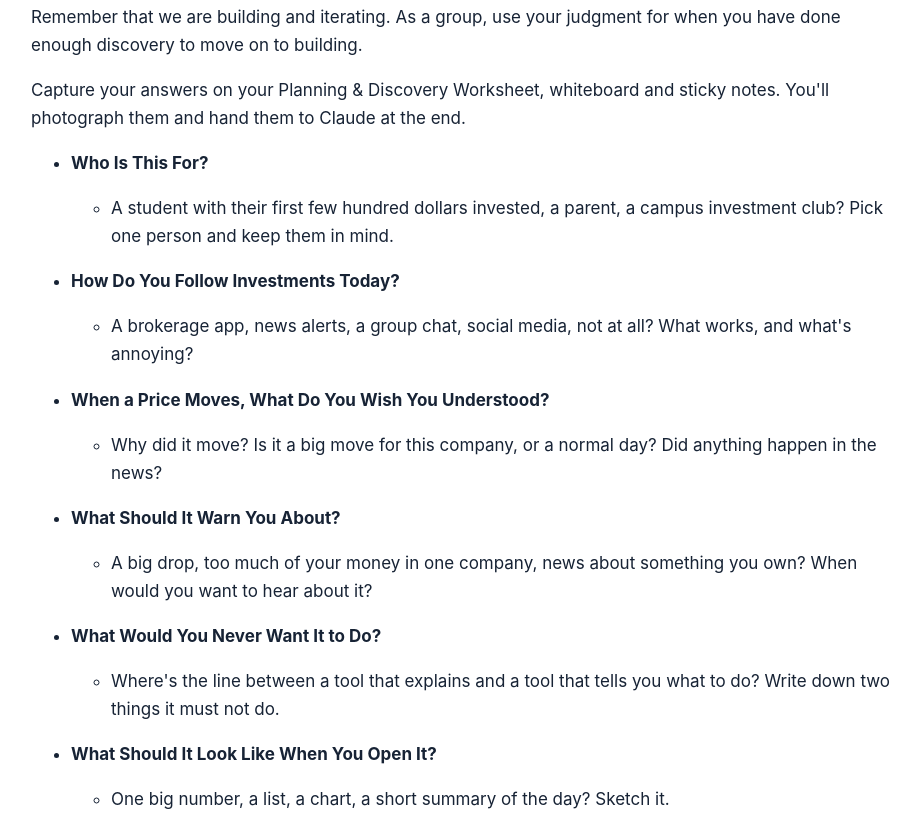
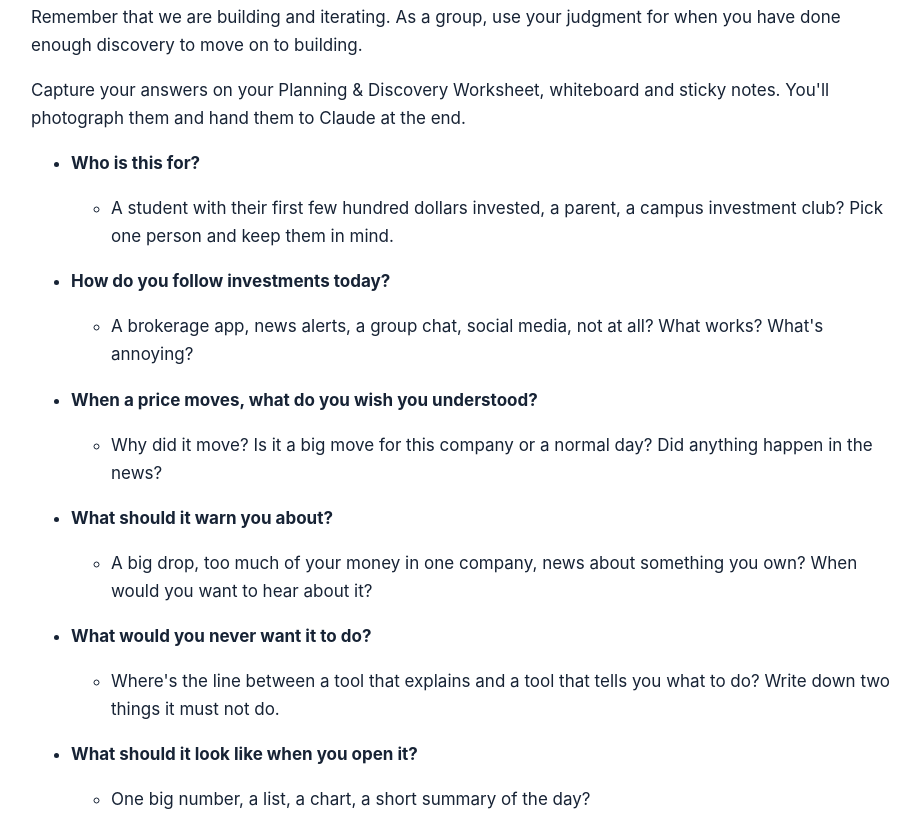
Before and after one commit to gcodekhanna1/2026-11-enas-agentic-lab, a plain HTML site: page Lab_02_Guide_Portfolio_Tracker.html in a window 1280 px wide. Shown: the part 736-1560 px from the top of the page, without its empty margins (173-1093 px from the left). Drawn offline with Linux system fonts and the light colour scheme.

Commit message:
Labs 01 and 02: brainstorm questions exactly as on Kathy's worksheet
Sentence case and Kathy's exact wording, including DO in capitals; "Sketch it" dropped since the worksheet has a sketch page.

```diff
--- a/Lab_02_Guide_Portfolio_Tracker.html
+++ b/Lab_02_Guide_Portfolio_Tracker.html
@@ -45,34 +45,34 @@ table.path{border-collapse:collapse;width:100%}table.path th,table.path td{borde
 <p>Remember that we are building and iterating. As a group, use your judgment for when you have done enough discovery to move on to building.</p>
 <p>Capture your answers on your Planning &amp; Discovery Worksheet, whiteboard and sticky notes. You'll photograph them and hand them to Claude at the end.</p>
 <ul>
-<li><p><strong>Who Is This For?</strong></p>
+<li><p><strong>Who is this for?</strong></p>
 <ul>
 <li>A student with their first few hundred dollars invested, a parent, a campus investment club? Pick one person and keep them in mind.</li>
 </ul>
 </li>
-<li><p><strong>How Do You Follow Investments Today?</strong></p>
+<li><p><strong>How do you follow investments today?</strong></p>
 <ul>
-<li>A brokerage app, news alerts, a group chat, social media, not at all? What works, and what's annoying?</li>
+<li>A brokerage app, news alerts, a group chat, social media, not at all? What works? What's annoying?</li>
 </ul>
 </li>
-<li><p><strong>When a Price Moves, What Do You Wish You Understood?</strong></p>
+<li><p><strong>When a price moves, what do you wish you understood?</strong></p>
 <ul>
-<li>Why did it move? Is it a big move for this company, or a normal day? Did anything happen in the news?</li>
+<li>Why did it move? Is it a big move for this company or a normal day? Did anything happen in the news?</li>
 </ul>
 </li>
-<li><p><strong>What Should It Warn You About?</strong></p>
+<li><p><strong>What should it warn you about?</strong></p>
 <ul>
 <li>A big drop, too much of your money in one company, news about something you own? When would you want to hear about it?</li>
 </ul>
 </li>
-<li><p><strong>What Would You Never Want It to Do?</strong></p>
+<li><p><strong>What would you never want it to do?</strong></p>
 <ul>
 <li>Where's the line between a tool that explains and a tool that tells you what to do? Write down two things it must not do.</li>
 </ul>
 </li>
-<li><p><strong>What Should It Look Like When You Open It?</strong></p>
+<li><p><strong>What should it look like when you open it?</strong></p>
 <ul>
-<li>One big number, a list, a chart, a short summary of the day? Sketch it.</li>
+<li>One big number, a list, a chart, a short summary of the day?</li>
 </ul>
 </li>
 </ul>
```
Also changed, not shown: Lab_01_Guide_Internship_Planner.html (+9 -9 lines), 10 other files.
